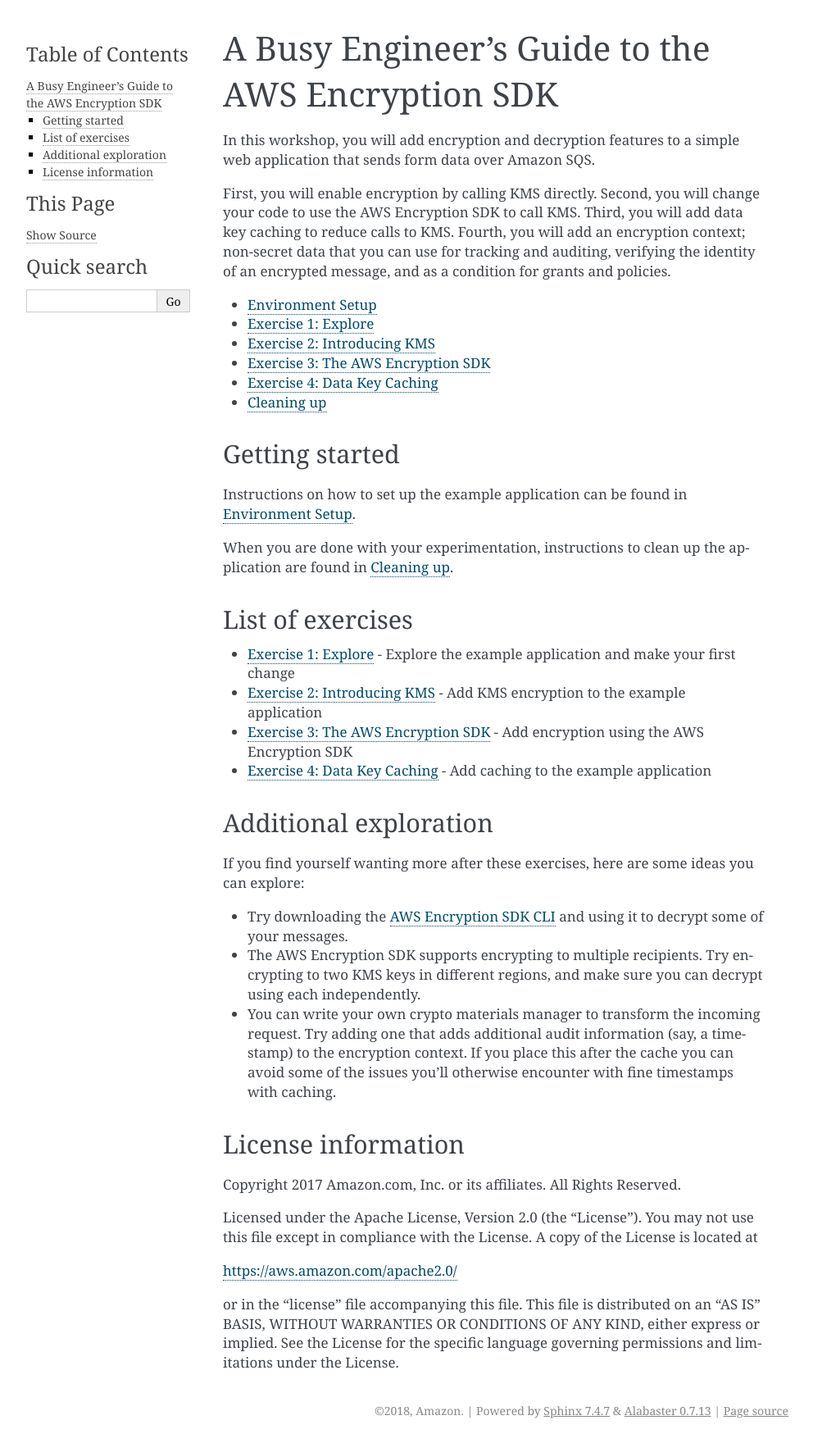
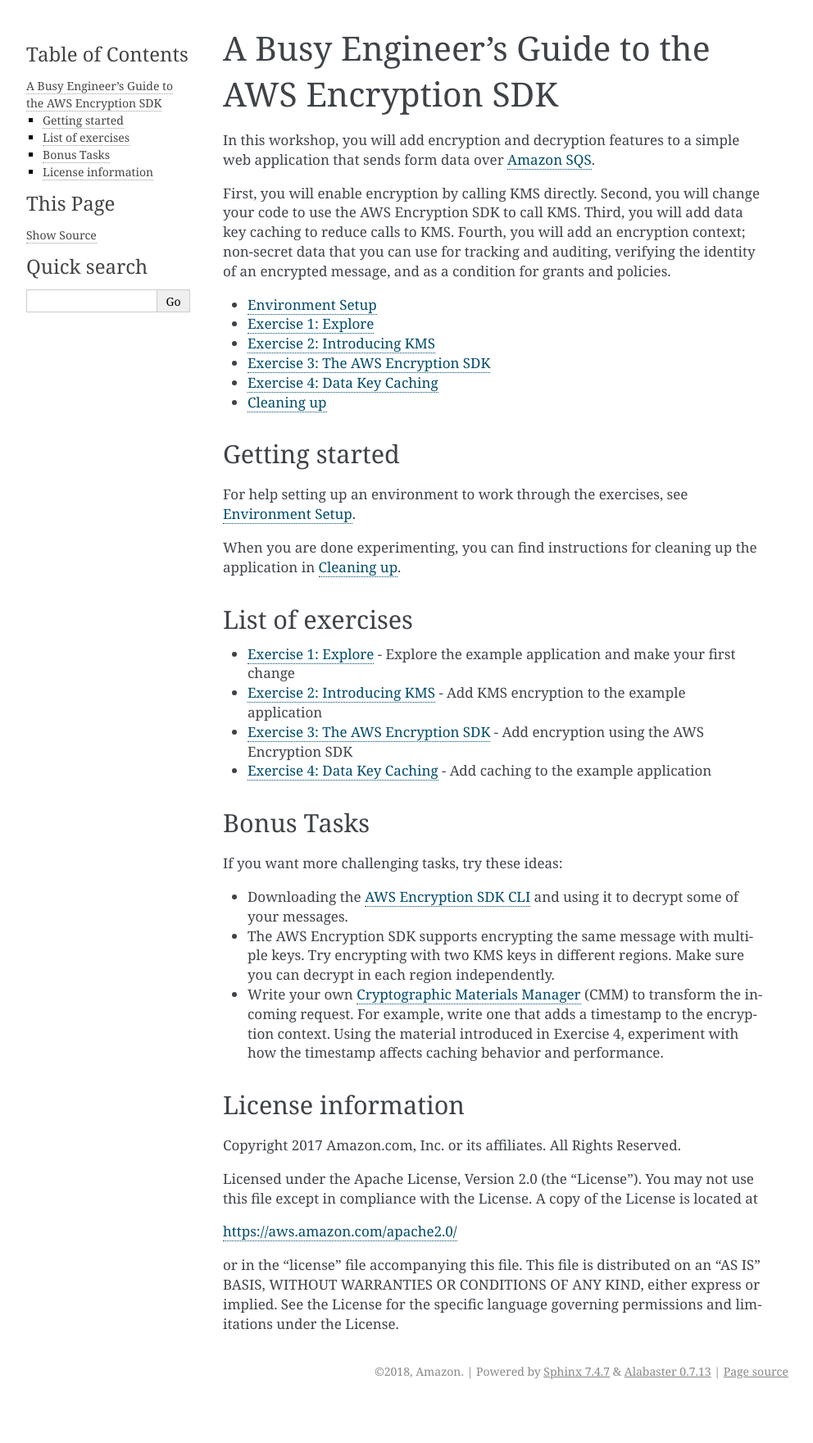
Before and after one commit to aws-samples/busy-engineers-encryption-sdk, a Sphinx documentation site: the page built from docs/index.rst, in a window 1280 px wide. Shown: the whole page at 82% size, without its empty margins (148-1140 px from the left). Built offline with Sphinx 7.4.7, drawn with Linux system fonts in a browser that asks for light colours; after the commit the page ends 1712 px from its top, so only the background shows below that.

Commit message:
Documentation cleanup.
Feedback/fixes from June. Possibly part 1 of many.

```diff
--- a/docs/index.rst
+++ b/docs/index.rst
@@ -6,7 +6,7 @@
 #################################################
 
 In this workshop, you will add encryption and decryption features to a simple web application that
-sends form data over Amazon SQS.
+sends form data over `Amazon SQS`_.
 
 First, you will enable encryption by calling KMS directly. Second, you will change your code to
 use the AWS Encryption SDK to call KMS. Third, you will add data key caching to reduce calls to KMS.
@@ -26,10 +26,9 @@
 Getting started
 ***************
 
-Instructions on how to set up the example application can be
-found in :ref:`Environment Setup`.
+For help setting up an environment to work through the exercises, see :ref:`Environment Setup`.
 
-When you are done with your experimentation, instructions to clean up the application are found in :ref:`Cleaning up`.
+When you are done experimenting, you can find instructions for cleaning up the application in :ref:`Cleaning up`.
 
 List of exercises
 *****************
@@ -39,20 +38,19 @@
 * :ref:`Exercise 3` - Add encryption using the AWS Encryption SDK
 * :ref:`Exercise 4` - Add caching to the example application
 
-Additional exploration
-**********************
+Bonus Tasks
+***********
 
-If you find yourself wanting more after these exercises, here are some ideas you can explore:
+If you want more challenging tasks, try these ideas:
 
-* Try downloading the `AWS Encryption SDK CLI`_ and using it to decrypt some of your messages.
+* Downloading the `AWS Encryption SDK CLI`_ and using it to decrypt some of your messages.
 
-* The AWS Encryption SDK supports encrypting to multiple recipients. Try encrypting to two KMS
-  keys in different regions, and make sure you can decrypt using each independently.
+* The AWS Encryption SDK supports encrypting the same message with multiple keys. Try encrypting with two KMS
+  keys in different regions. Make sure you can decrypt in each region independently.
 
-* You can write your own crypto materials manager to transform the incoming request. Try adding
-  one that adds additional audit information (say, a timestamp) to the encryption context. If you
-  place this after the cache you can avoid some of the issues you'll otherwise encounter with
-  fine timestamps with caching.
+* Write your own `Cryptographic Materials Manager`_ (CMM) to transform the incoming request. For example, write one
+  that adds a timestamp to the encryption context. Using the material introduced in Exercise 4, experiment with how the
+  timestamp affects caching behavior and performance.
 
 License information
 *******************
@@ -70,3 +68,5 @@
 
 
 .. _AWS Encryption SDK CLI: https://docs.aws.amazon.com/encryption-sdk/latest/developer-guide/crypto-cli.html
+.. _Amazon SQS: https://aws.amazon.com/sqs/
+.. _Cryptographic Materials Manager: https://docs.aws.amazon.com/encryption-sdk/latest/developer-guide/concepts.html#crypt-materials-manager
```
Also changed, not shown: docs/environment-setup.rst (+7 -8 lines), docs/exercises/1-explore.rst (+6 -7 lines).
